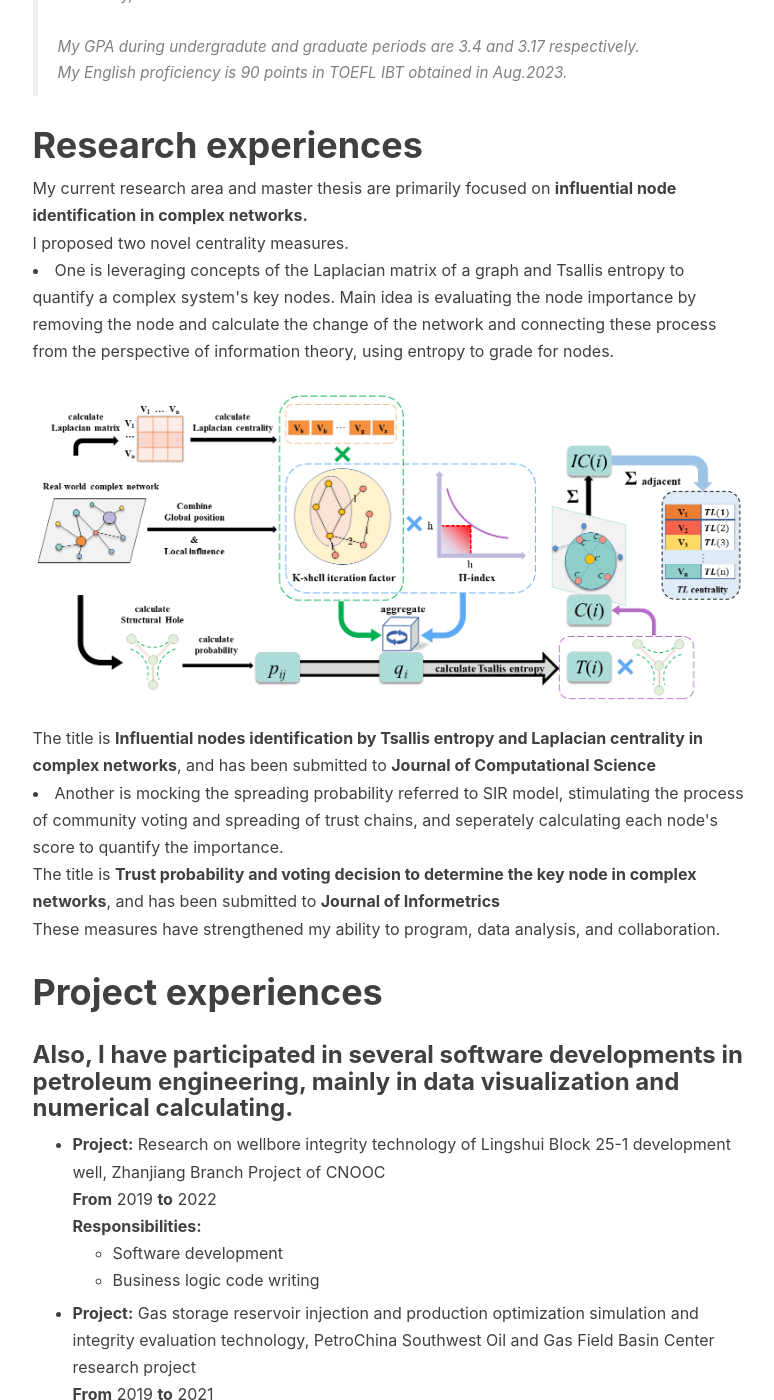
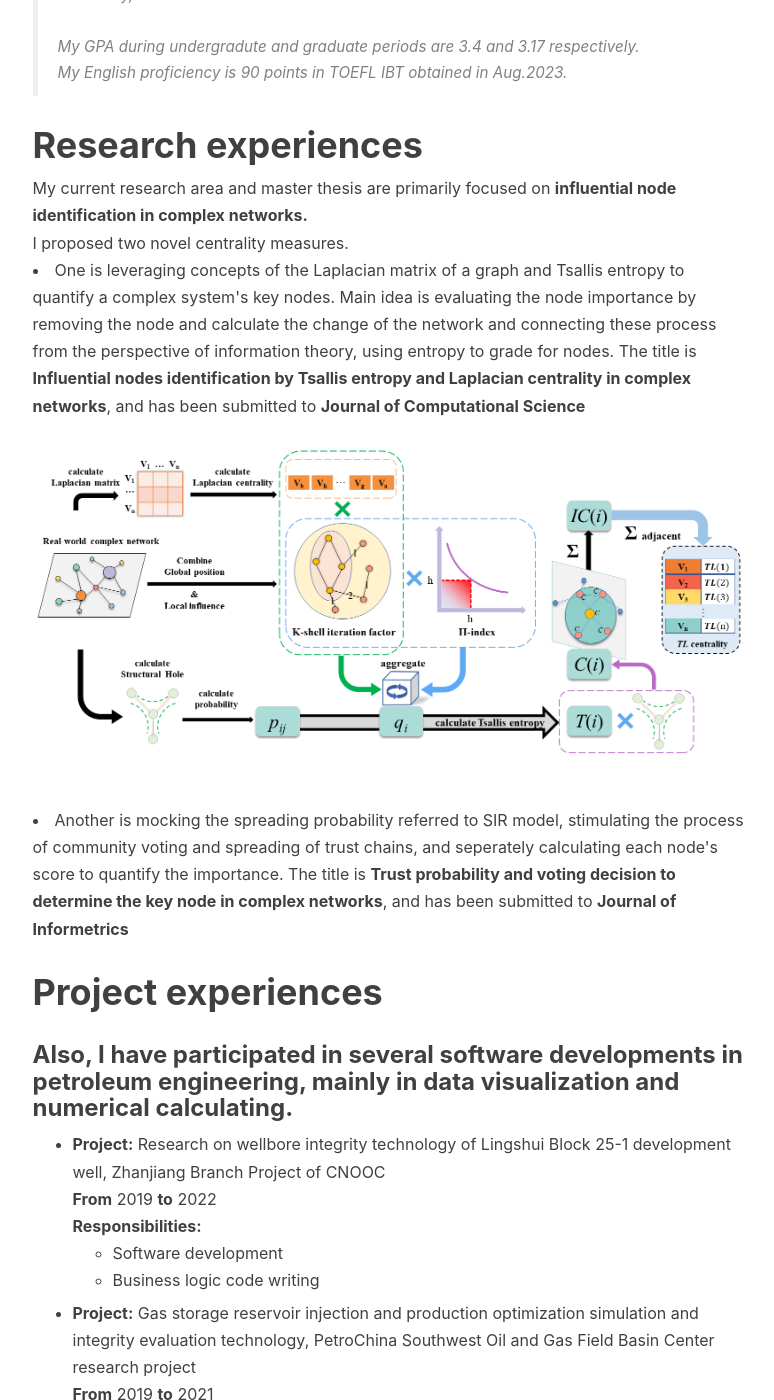
Before and after one commit to Fotrey/fotrey.github.io, a Jekyll site: the page built from about.html, in a window 1280 px wide and 1400 px high, scrolled down 843 px. Shown: the whole window, without its empty margins (135-909 px from the left). Built offline with Jekyll 4.4.1, drawn with Linux system fonts in a browser that asks for light colours; nearby versions of some CDN libraries; comment, search, counter and statistics services are not loaded.

Commit message:
Update about.html

```diff
--- a/about.html
+++ b/about.html
@@ -38,19 +38,15 @@ header-img: "img/post-bg-universe.jpg"
     My current research area and master thesis are primarily focused on <strong>influential node identification in complex networks.</strong><br>
     I proposed two novel centrality measures.
     <li>
-        One is leveraging concepts of the Laplacian matrix of a graph and Tsallis entropy to quantify a complex system's key nodes. Main idea is evaluating the node importance by removing the node and calculate the change of the network and connecting these process from the perspective of information theory, using entropy to grade for nodes.
+        One is leveraging concepts of the Laplacian matrix of a graph and Tsallis entropy to quantify a complex system's key nodes. Main idea is evaluating the node importance by removing the node and calculate the change of the network and connecting these process from the perspective of information theory, using entropy to grade for nodes. The title is <strong>Influential nodes identification by Tsallis entropy and Laplacian centrality in complex networks</strong>, and has been submitted to <strong>Journal of Computational Science</strong>
         <br>
         <img src="https://fotrey.github.io/img/process.png" alt="illustration"  width="1600" height="900">
-        The title is <strong>Influential nodes identification by Tsallis entropy and Laplacian centrality in complex networks</strong>, and has been submitted to <strong>Journal of Computational Science</strong>
         <br>
     </li>
     <li>
-        Another is mocking the spreading probability referred to SIR model, stimulating the process of community voting and spreading of trust chains, and seperately calculating each node's score to quantify the importance.
-        <br>
-        The title is <strong>Trust probability and voting decision to determine the key node in complex networks</strong>, and has been submitted to <strong>Journal of Informetrics</strong>
+        Another is mocking the spreading probability referred to SIR model, stimulating the process of community voting and spreading of trust chains, and seperately calculating each node's score to quantify the importance. The title is <strong>Trust probability and voting decision to determine the key node in complex networks</strong>, and has been submitted to <strong>Journal of Informetrics</strong>
         <br>
     </li>
-    These measures have strengthened my ability to program, data analysis, and collaboration.
     <h1>Project experiences</h1>
     <h3>Also, I have participated in several software developments in petroleum engineering, mainly in data visualization and numerical calculating. </h3>
 
```
